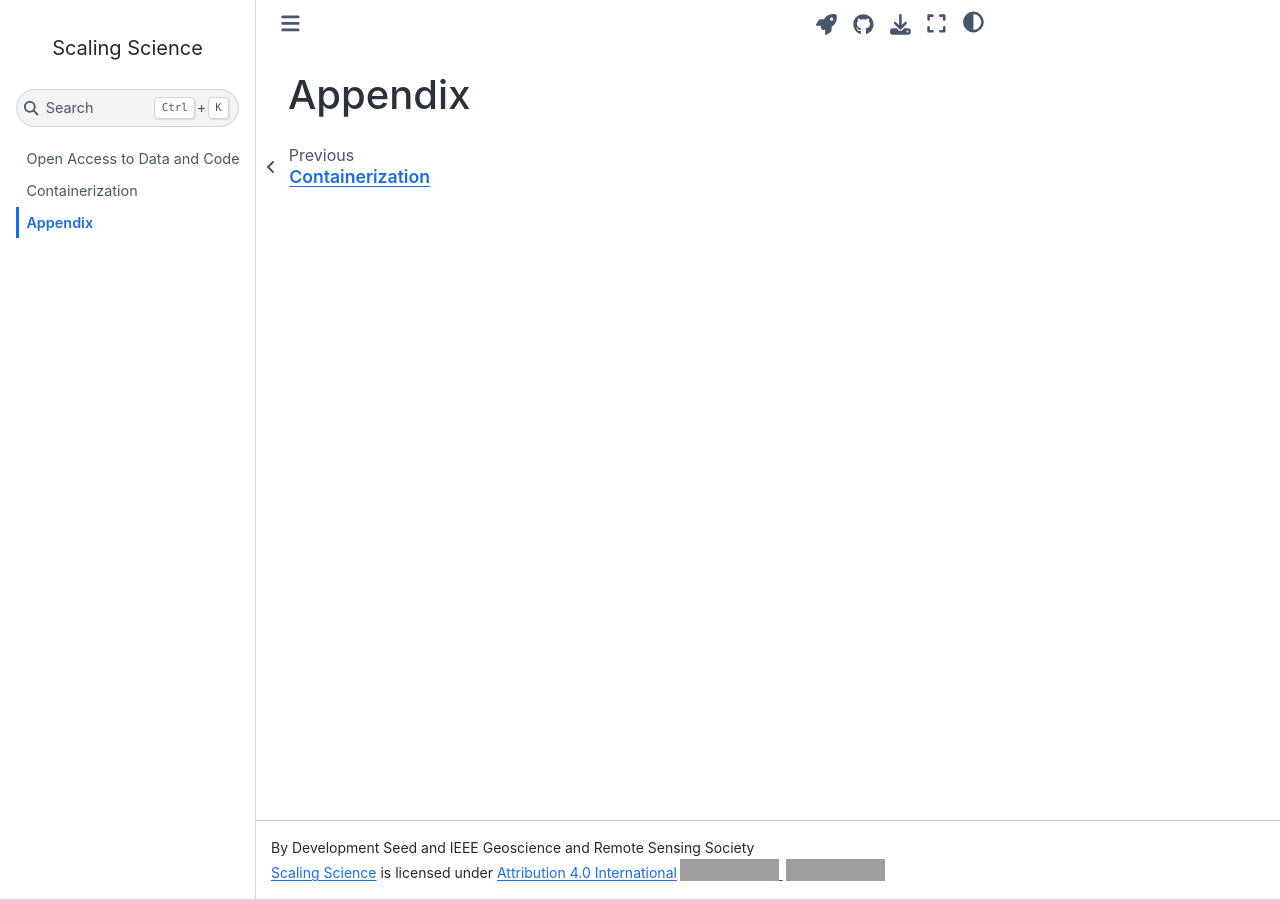
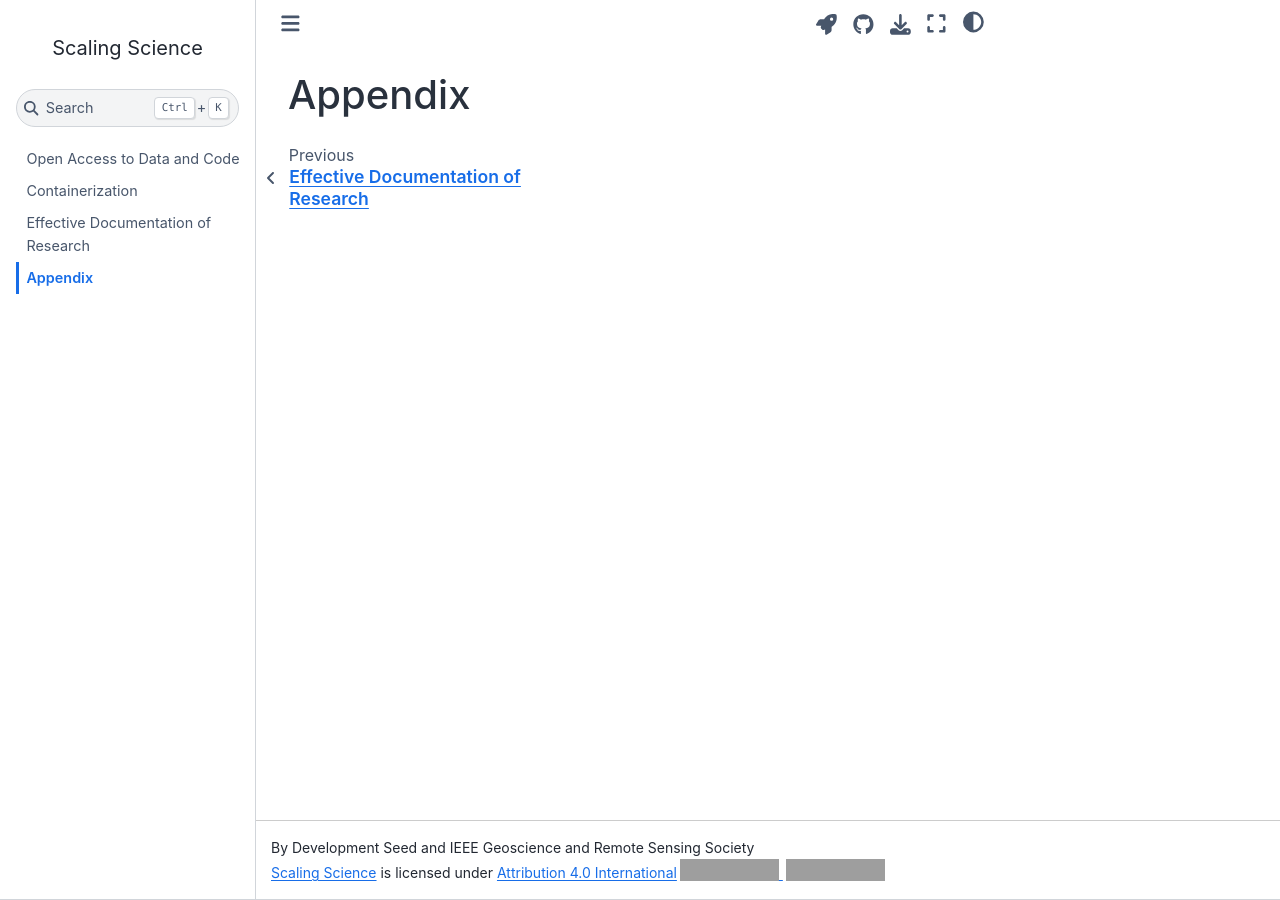
Before and after one commit to developmentseed/scaling_science, a Jupyter Book: the page built from book/docs/appendix.ipynb, in a window 1280 px wide. Built offline with Jupyter Book 1.0.4 settings and Sphinx 7.4.7 and the Sphinx Book theme 1.1.4, drawn with Linux system fonts in a browser that asks for light colours; pages that are not in the unit, such as notebooks, are missing from menus; some of the changed lines change nothing that is shown; grey boxes are pictures that could not be loaded.

Commit message:
break up paragraphs, add data section, augment docs platforms

```diff
--- a/book/_toc.yml
+++ b/book/_toc.yml
@@ -4,4 +4,6 @@
   - file: docs/Open_data_code.ipynb
   - file: docs/Use_of_notebooks.ipynb
   - file: docs/Containerization.ipynb
+  - file: docs/Open_formats_tools.ipynb
+  - file: docs/Documentation.ipynb
   - file: docs/appendix
```
Also changed, not shown: book/docs/Documentation.ipynb.
